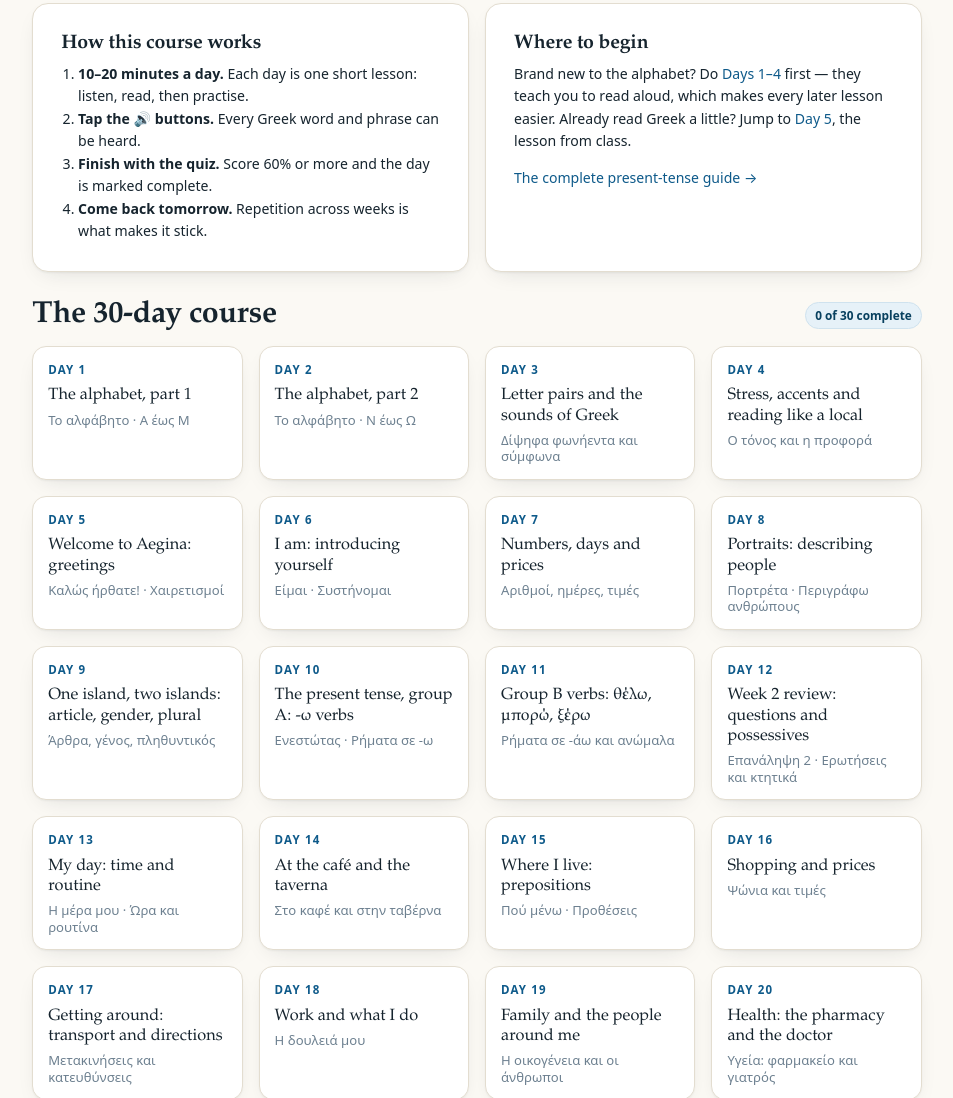
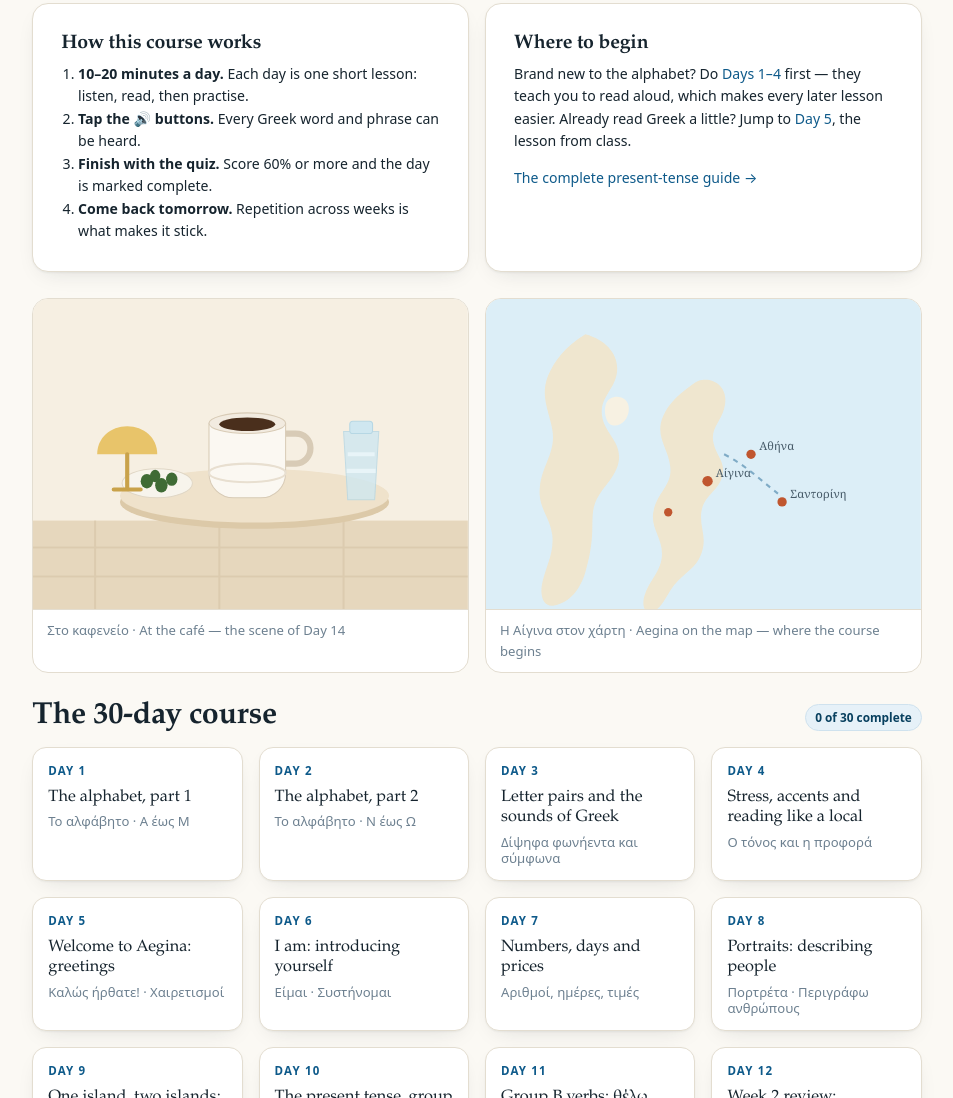
Before and after one commit to sidiropoulou-alt/pinewood-blast-adult-greek, a plain HTML site: page index.html in a window 1280 px wide. Shown: the part 624-1722 px from the top of the page, without its empty margins (307-1260 px from the left). Drawn offline with Linux system fonts and the light colour scheme.

```diff
--- a/assets/css/style.css
+++ b/assets/css/style.css
@@ -181,6 +181,12 @@ hr{border:0;border-top:1px solid var(--line);margin:26px 0}
 .hero-stats div{display:flex;flex-direction:column}
 .hero-stats b{font-family:var(--serif);font-size:1.6rem;color:var(--blue-deep);line-height:1}
 .hero-stats span{font-size:.78rem;color:var(--muted);text-transform:uppercase;letter-spacing:.08em;margin-top:4px}
+
+/* home scenes */
+.scene-grid{display:grid;gap:16px;grid-template-columns:repeat(auto-fit,minmax(250px,1fr));margin:0 0 26px}
+.scene{margin:0;border:1px solid var(--line);border-radius:var(--radius);overflow:hidden;background:#fff}
+.scene svg{display:block;width:100%;height:auto}
+.scene figcaption{padding:10px 14px;font-size:.82rem;color:var(--muted);border-top:1px solid var(--line)}
 
 /* grids */
 .grid{display:grid;gap:16px}
--- a/assets/js/app.js
+++ b/assets/js/app.js
@@ -412,6 +412,11 @@
       'which makes every later lesson easier. Already read Greek a little? Jump to <a href="#/day/5">Day 5</a>, the lesson from class.</p>' +
       '<p class="small"><a href="#/grammar">The complete present-tense guide →</a></p>' +
       '</div></div>' +
+
+      '<div class="scene-grid">' +
+      '<figure class="scene">' + (window.GREEK.art.cafe || '') + '<figcaption>Στο καφενείο · At the café — the scene of Day 14</figcaption></figure>' +
+      '<figure class="scene">' + (window.GREEK.art.map || '') + '<figcaption>Η Αίγινα στον χάρτη · Aegina on the map — where the course begins</figcaption></figure>' +
+      '</div>' +
 
       '<div class="spread" style="margin-bottom:12px"><h2 style="margin:0">The 30-day course</h2>' +
       '<span class="pill blue">' + doneCount() + ' of ' + DAYS.length + ' complete</span></div>' +
```
